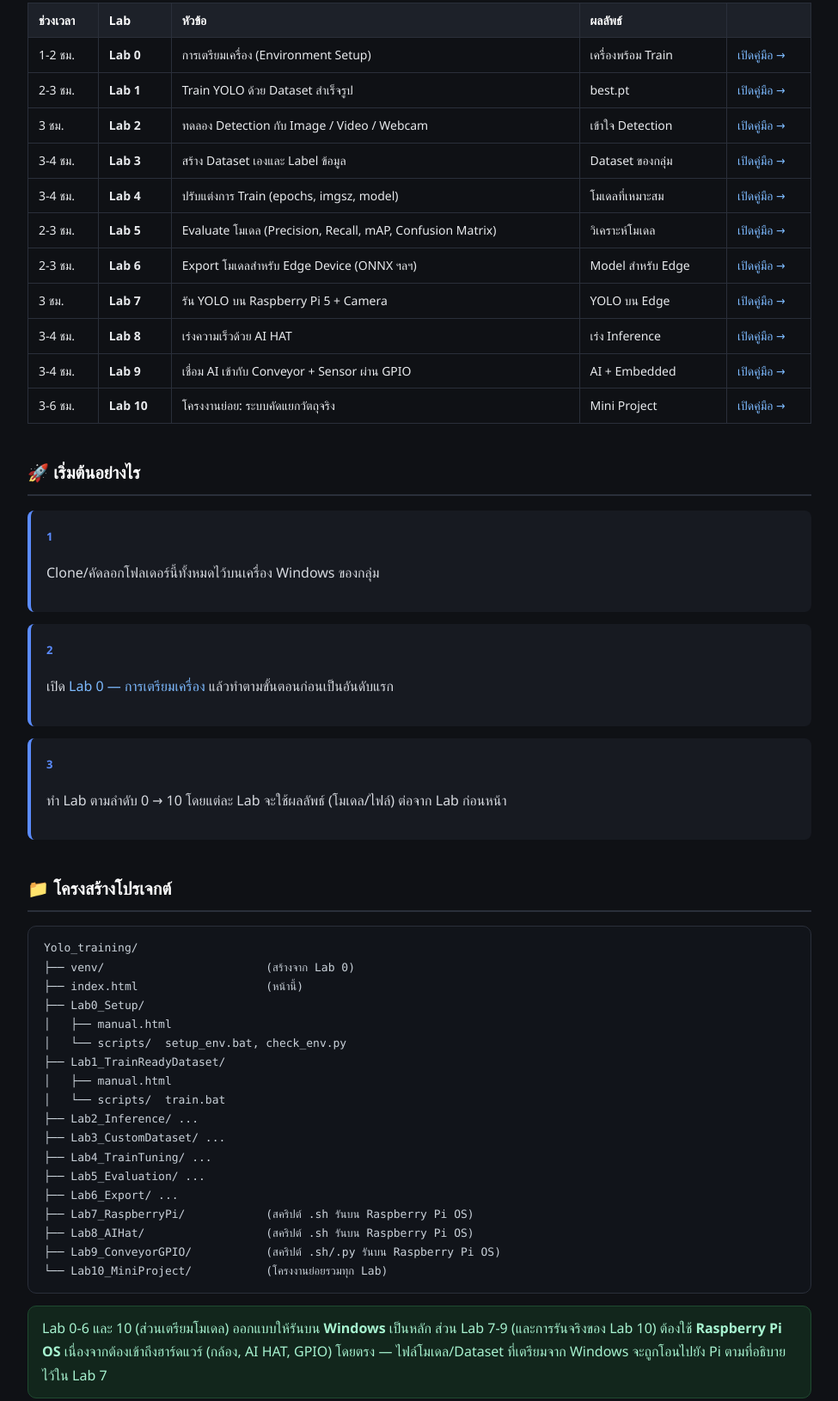
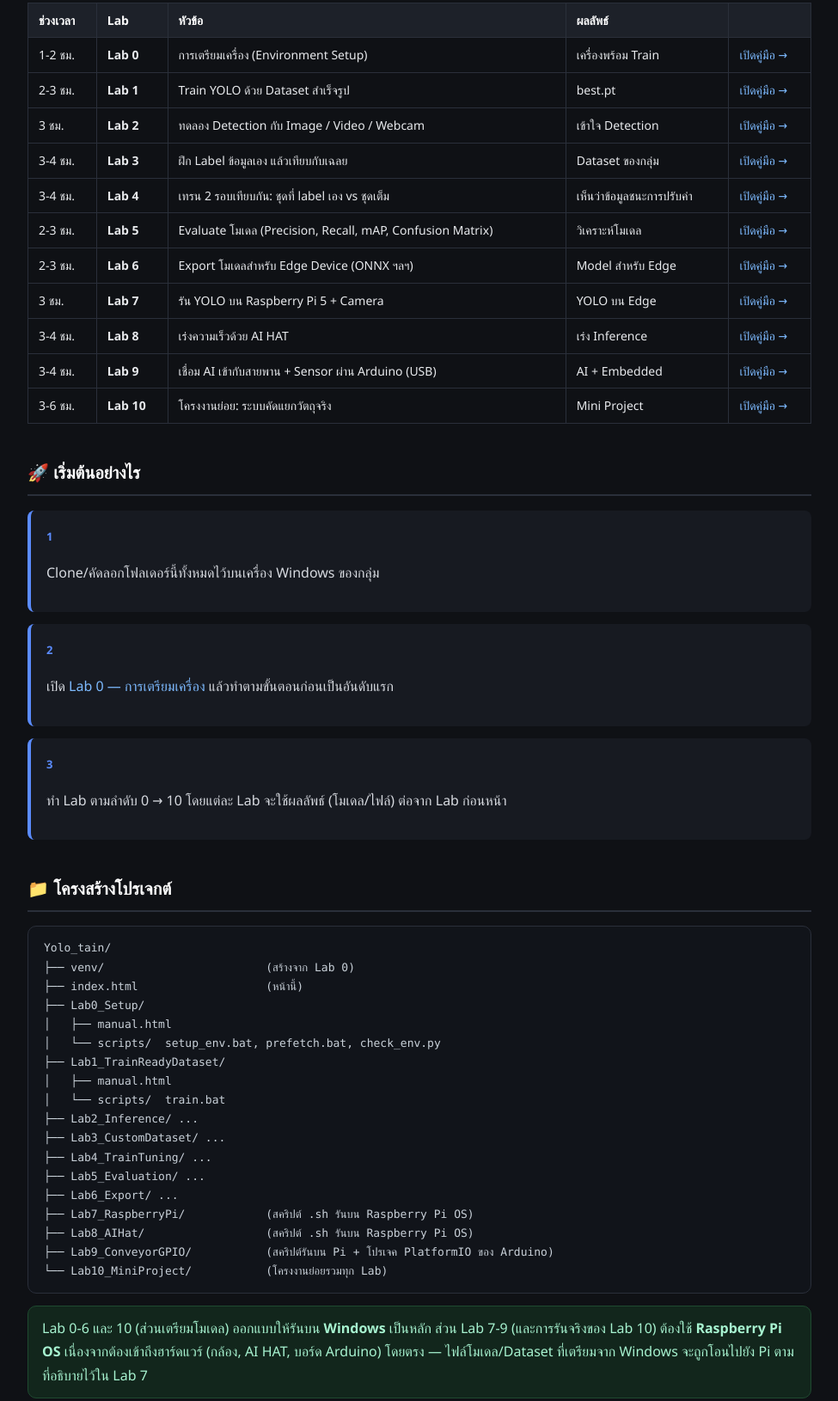
Before and after one commit to NKSR22/Yolo_tain, a plain HTML site: page index.html in a window 1280 px wide. Shown: the part 1022-2652 px from the top of the page at 86% size, without its empty margins (152-1127 px from the left). Drawn offline with Linux system fonts and the light colour scheme.

Commit message:
Docs: bring the index and README in line with what the labs now do
The Lab 9 rewrite left the course-level documents describing a lab that no
longer exists. The index still called it "Conveyor + Sensor ผ่าน GPIO", and
Lab 8's next-page link and Lab 10's architecture sketch both still pointed
at GPIO. A student reading the index would arrive at Lab 9 expecting to
wire a motor to the Pi's header, which is exactly the mistake the rewrite
exists to prevent.

While in there, two rows had been stale since the labs themselves changed
in an earlier session: Lab 3 is a labelling exercise with a hidden answer
key, not "make your own dataset", and Lab 4 trains twice to compare data
quantity against hyperparameters, not "tune epochs/imgsz/model". The
project tree also named a folder that does not exist (Yolo_training) and
omitted prefetch.bat.

The README was four lines. It now says which machine each lab runs on,
what hardware the numbers were measured on, which datasets are used, how
complete the manuals are, and pointers to MANUAL_PLAN.md. It also records
the three conventions that were learned the hard way this week and are
easy to undo by accident: run every script before documenting it, keep
script output ASCII, and leave *.sh pinned to LF.

Co-Authored-By: Claude Opus 5 <noreply@anthropic.com>
Claude-Session: https://claude.ai/code/session_01N1f4sboC6iyqwdT2gMnRu2

```diff
--- a/index.html
+++ b/index.html
@@ -64,7 +64,7 @@ footer{margin-top:50px;color:var(--muted);font-size:12px;text-align:center}
 <h2>📖 เกี่ยวกับคอร์สนี้</h2>
 <p>ชุดแบบฝึกนี้ออกแบบมาเพื่อเตรียมความพร้อมนักศึกษาก่อนเริ่มทำโครงงานที่ใช้ YOLO Object Detection
 ตั้งแต่การเตรียมเครื่อง การ Train โมเดล การสร้าง Dataset เอง ไปจนถึงการนำโมเดลไปใช้งานจริงบน Raspberry Pi
-ร่วมกับ AI HAT และระบบ Conveyor + GPIO</p>
+ร่วมกับ AI HAT และชุดสายพานที่ควบคุมผ่าน Arduino</p>
 <p>แต่ละ Lab มีโฟลเดอร์แยกของตัวเอง พร้อมสคริปต์สำหรับรันงาน (<code>.bat</code> สำหรับ Windows, <code>.sh</code> สำหรับ Raspberry Pi ใน Lab 7-9) และคู่มือฉบับเต็มแบบ HTML</p>
 </div>
 
@@ -100,14 +100,14 @@ footer{margin-top:50px;color:var(--muted);font-size:12px;text-align:center}
 </tr><tr>
 <td>3-4 ชม.</td>
 <td><b>Lab 3</b></td>
-<td>สร้าง Dataset เองและ Label ข้อมูล</td>
+<td>ฝึก Label ข้อมูลเอง แล้วเทียบกับเฉลย</td>
 <td>Dataset ของกลุ่ม</td>
 <td><a href="Lab3_CustomDataset/manual.html">เปิดคู่มือ &rarr;</a></td>
 </tr><tr>
 <td>3-4 ชม.</td>
 <td><b>Lab 4</b></td>
-<td>ปรับแต่งการ Train (epochs, imgsz, model)</td>
-<td>โมเดลที่เหมาะสม</td>
+<td>เทรน 2 รอบเทียบกัน: ชุดที่ label เอง vs ชุดเต็ม</td>
+<td>เห็นว่าข้อมูลชนะการปรับค่า</td>
 <td><a href="Lab4_TrainTuning/manual.html">เปิดคู่มือ &rarr;</a></td>
 </tr><tr>
 <td>2-3 ชม.</td>
@@ -136,7 +136,7 @@ footer{margin-top:50px;color:var(--muted);font-size:12px;text-align:center}
 </tr><tr>
 <td>3-4 ชม.</td>
 <td><b>Lab 9</b></td>
-<td>เชื่อม AI เข้ากับ Conveyor + Sensor ผ่าน GPIO</td>
+<td>เชื่อม AI เข้ากับสายพาน + Sensor ผ่าน Arduino (USB)</td>
 <td>AI + Embedded</td>
 <td><a href="Lab9_ConveyorGPIO/manual.html">เปิดคู่มือ &rarr;</a></td>
 </tr><tr>
@@ -154,12 +154,12 @@ footer{margin-top:50px;color:var(--muted);font-size:12px;text-align:center}
 <div class="step"><span class="n">3</span><p>ทำ Lab ตามลำดับ 0 → 10 โดยแต่ละ Lab จะใช้ผลลัพธ์ (โมเดล/ไฟล์) ต่อจาก Lab ก่อนหน้า</p></div>
 
 <h2>📁 โครงสร้างโปรเจกต์</h2>
-<div class="filetree">Yolo_training/
+<div class="filetree">Yolo_tain/
 ├── venv/                        (สร้างจาก Lab 0)
 ├── index.html                   (หน้านี้)
 ├── Lab0_Setup/
 │   ├── manual.html
-│   └── scripts/  setup_env.bat, check_env.py
+│   └── scripts/  setup_env.bat, prefetch.bat, check_env.py
 ├── Lab1_TrainReadyDataset/
 │   ├── manual.html
 │   └── scripts/  train.bat
@@ -170,10 +170,10 @@ footer{margin-top:50px;color:var(--muted);font-size:12px;text-align:center}
 ├── Lab6_Export/ ...
 ├── Lab7_RaspberryPi/            (สคริปต์ .sh รันบน Raspberry Pi OS)
 ├── Lab8_AIHat/                  (สคริปต์ .sh รันบน Raspberry Pi OS)
-├── Lab9_ConveyorGPIO/           (สคริปต์ .sh/.py รันบน Raspberry Pi OS)
+├── Lab9_ConveyorGPIO/           (สคริปต์รันบน Pi + โปรเจค PlatformIO ของ Arduino)
 └── Lab10_MiniProject/           (โครงงานย่อยรวมทุก Lab)</div>
 
-<div class="tip">Lab 0-6 และ 10 (ส่วนเตรียมโมเดล) ออกแบบให้รันบน <b>Windows</b> เป็นหลัก ส่วน Lab 7-9 (และการรันจริงของ Lab 10) ต้องใช้ <b>Raspberry Pi OS</b> เนื่องจากต้องเข้าถึงฮาร์ดแวร์ (กล้อง, AI HAT, GPIO) โดยตรง — ไฟล์โมเดล/Dataset ที่เตรียมจาก Windows จะถูกโอนไปยัง Pi ตามที่อธิบายไว้ใน Lab 7</div>
+<div class="tip">Lab 0-6 และ 10 (ส่วนเตรียมโมเดล) ออกแบบให้รันบน <b>Windows</b> เป็นหลัก ส่วน Lab 7-9 (และการรันจริงของ Lab 10) ต้องใช้ <b>Raspberry Pi OS</b> เนื่องจากต้องเข้าถึงฮาร์ดแวร์ (กล้อง, AI HAT, บอร์ด Arduino) โดยตรง — ไฟล์โมเดล/Dataset ที่เตรียมจาก Windows จะถูกโอนไปยัง Pi ตามที่อธิบายไว้ใน Lab 7</div>
 
 <footer>เอกสารประกอบวิชาเตรียมความพร้อมโครงงาน YOLO Object Detection</footer>
 </div>
```
Also changed, not shown: Lab10_MiniProject/manual.html (+2 -2 lines), Lab8_AIHat/manual.html (+1 -1 lines), 1 other file.
